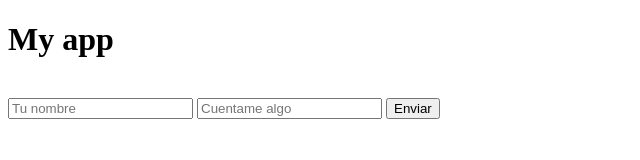
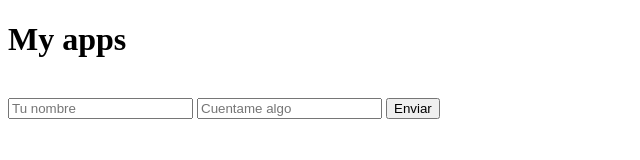
Before and after one commit to Codeings/sockets-nodejs, a website: page public/index.html in a window 1280 px wide. Shown: the full height of the page, 0-640 px from the left. Drawn offline with nearby package versions, Linux system fonts and the light colour scheme; no server answers.

Commit message:
edicion index.html

```diff
--- a/public/index.html
+++ b/public/index.html
@@ -11,7 +11,7 @@
 
 <body>
 
-<h1>My app</h1>
+<h1>My apps</h1>
 
 <div id="messages"></div>
 
```
